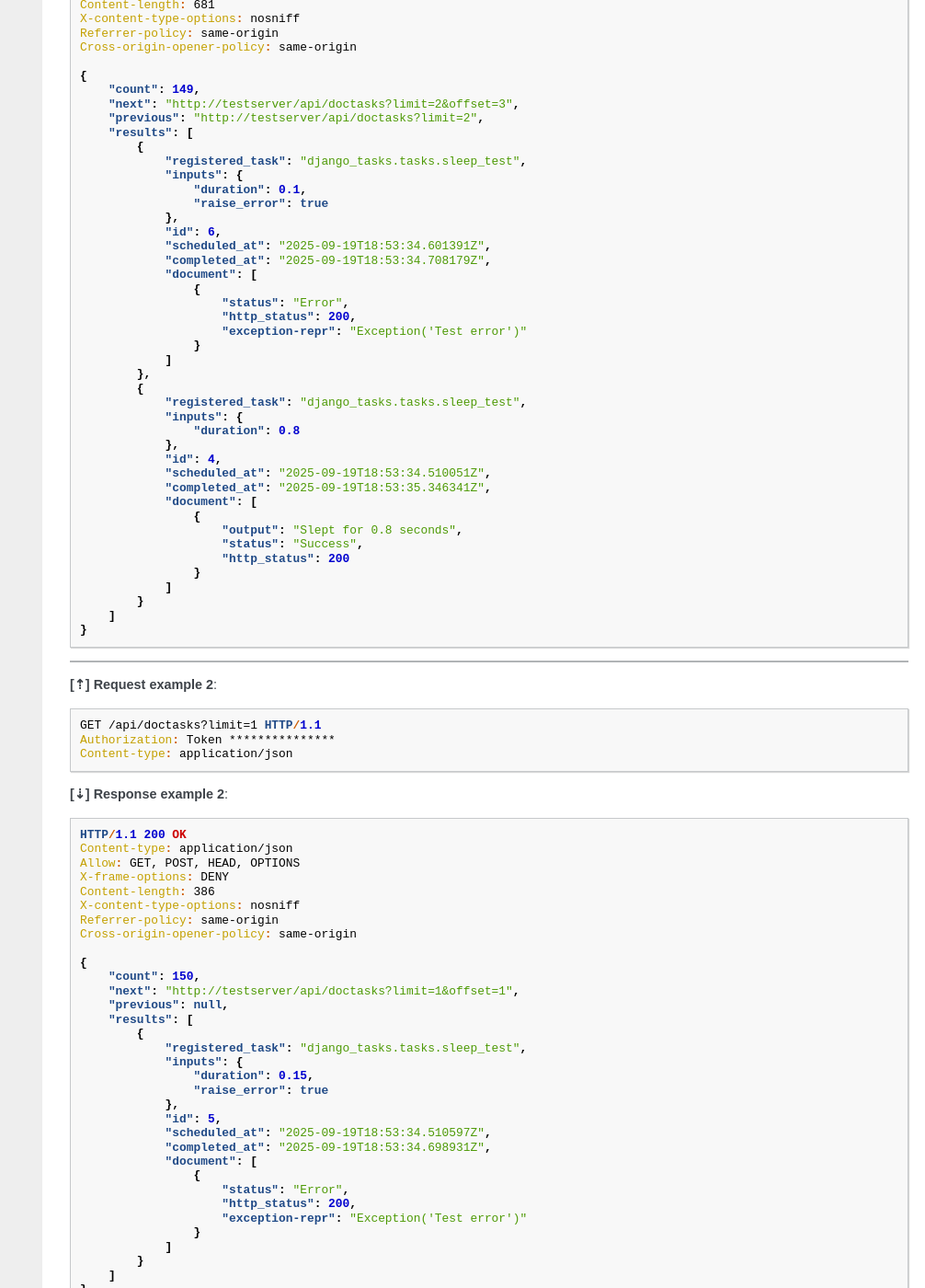
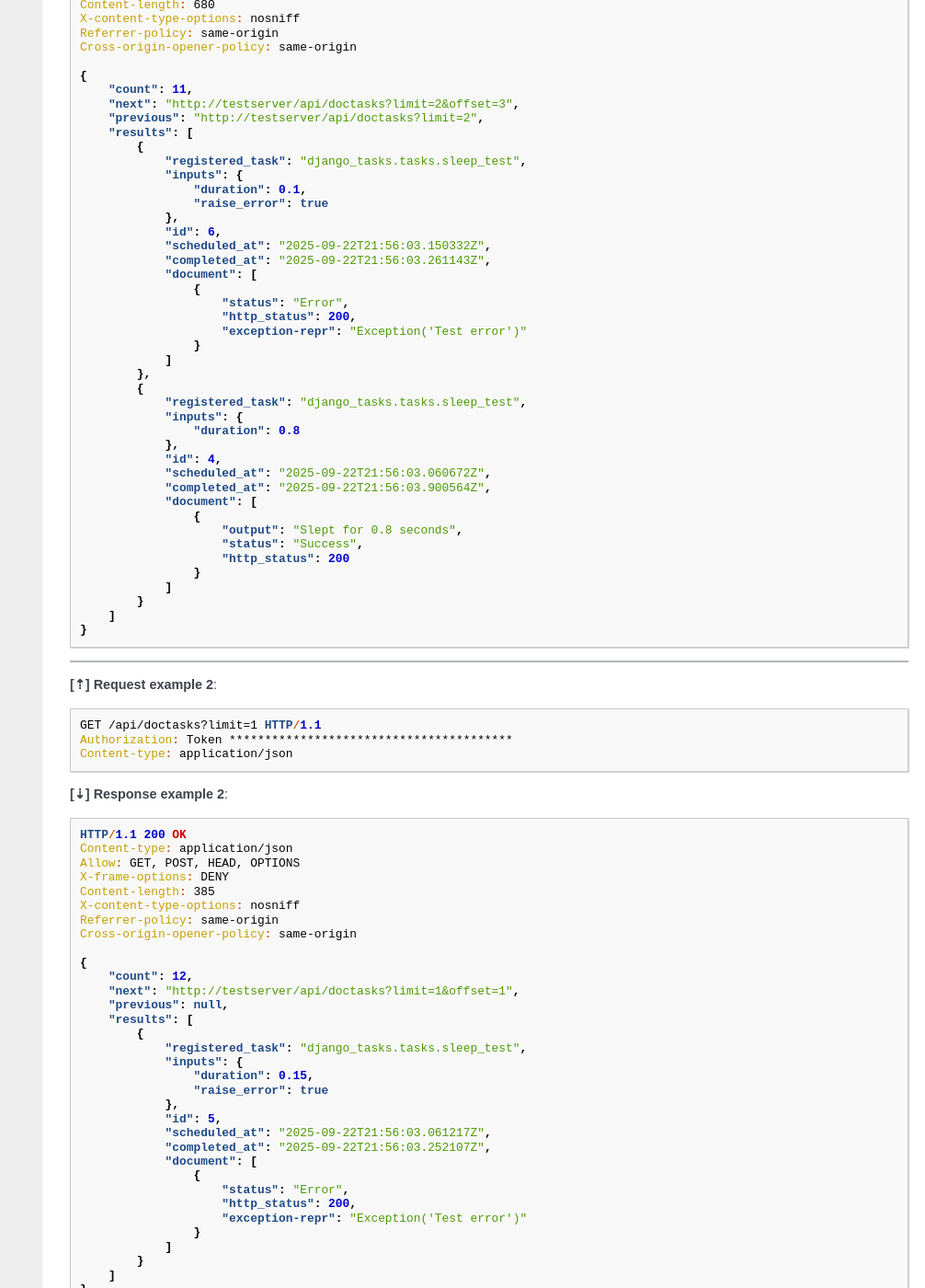
Before and after one commit to dfarre/django-channel-tasks, a Sphinx documentation site: the page built from sphinx/source/requests/wsgi-get-apidoctasks.rst, in a window 1280 px wide and 1400 px high, scrolled down 276 px. Shown: the whole window at 92% size, without its empty margins (274-1280 px from the left). Built offline with Sphinx 7.4.7, drawn with Linux system fonts in a browser that asks for light colours; some of the changed text lies outside the part shown.

```diff
--- a/sphinx/source/requests/wsgi-get-apidoctasks.rst
+++ b/sphinx/source/requests/wsgi-get-apidoctasks.rst
@@ -5,7 +5,7 @@
 .. sourcecode:: http
 
    GET /api/doctasks?limit=2&offset=1 HTTP/1.1
-   Authorization: Token ***************
+   Authorization: Token ****************************************
    Content-type: application/json
 
 .. _get-from-api/doctasks-wsgi-1:
@@ -18,13 +18,13 @@
    Content-type: application/json
    Allow: GET, POST, HEAD, OPTIONS
    X-frame-options: DENY
-   Content-length: 681
+   Content-length: 680
    X-content-type-options: nosniff
    Referrer-policy: same-origin
    Cross-origin-opener-policy: same-origin
 
    {
-       "count": 149,
+       "count": 11,
        "next": "http://testserver/api/doctasks?limit=2&offset=3",
        "previous": "http://testserver/api/doctasks?limit=2",
        "results": [
@@ -35,8 +35,8 @@
                    "raise_error": true
                },
                "id": 6,
-               "scheduled_at": "2025-09-19T18:53:34.601391Z",
-               "completed_at": "2025-09-19T18:53:34.708179Z",
+               "scheduled_at": "2025-09-22T21:56:03.150332Z",
+               "completed_at": "2025-09-22T21:56:03.261143Z",
                "document": [
                    {
                        "status": "Error",
@@ -51,8 +51,8 @@
                    "duration": 0.8
                },
                "id": 4,
-               "scheduled_at": "2025-09-19T18:53:34.510051Z",
-               "completed_at": "2025-09-19T18:53:35.346341Z",
+               "scheduled_at": "2025-09-22T21:56:03.060672Z",
+               "completed_at": "2025-09-22T21:56:03.900564Z",
                "document": [
                    {
                        "output": "Slept for 0.8 seconds",
@@ -73,7 +73,7 @@
 .. sourcecode:: http
 
    GET /api/doctasks?limit=1 HTTP/1.1
-   Authorization: Token ***************
+   Authorization: Token ****************************************
    Content-type: application/json
 
 .. _get-from-api/doctasks-wsgi-2:
@@ -86,13 +86,13 @@
    Content-type: application/json
    Allow: GET, POST, HEAD, OPTIONS
    X-frame-options: DENY
-   Content-length: 386
+   Content-length: 385
    X-content-type-options: nosniff
    Referrer-policy: same-origin
    Cross-origin-opener-policy: same-origin
 
    {
-       "count": 150,
+       "count": 12,
        "next": "http://testserver/api/doctasks?limit=1&offset=1",
        "previous": null,
        "results": [
@@ -103,8 +103,8 @@
                    "raise_error": true
                },
                "id": 5,
-               "scheduled_at": "2025-09-19T18:53:34.510597Z",
-               "completed_at": "2025-09-19T18:53:34.698931Z",
+               "scheduled_at": "2025-09-22T21:56:03.061217Z",
+               "completed_at": "2025-09-22T21:56:03.252107Z",
                "document": [
                    {
                        "status": "Error",
--- a/sphinx/source/requests/wsgi-post-apidoctasks.rst
+++ b/sphinx/source/requests/wsgi-post-apidoctasks.rst
@@ -5,7 +5,7 @@
 .. sourcecode:: http
 
    POST /api/doctasks HTTP/1.1
-   Authorization: Token a04a6414e6e06da44568c1d53cee59a83e855e0a
+   Authorization: Token ****************************************
    Content-type: application/json
 
    {
@@ -32,7 +32,7 @@
    Cross-origin-opener-policy: same-origin
 
    {
-       "request_id": "ca292b3d91124feaa4e30f49432bc5b6",
+       "request_id": "e784124500b14fe590972b7a8eae4731",
        "details": [
            {
                "status": "Started",
```
Also changed, not shown: sphinx/source/requests/asgi-post-apidoctasksschedule.rst (+6 -6 lines), 1 other file.
